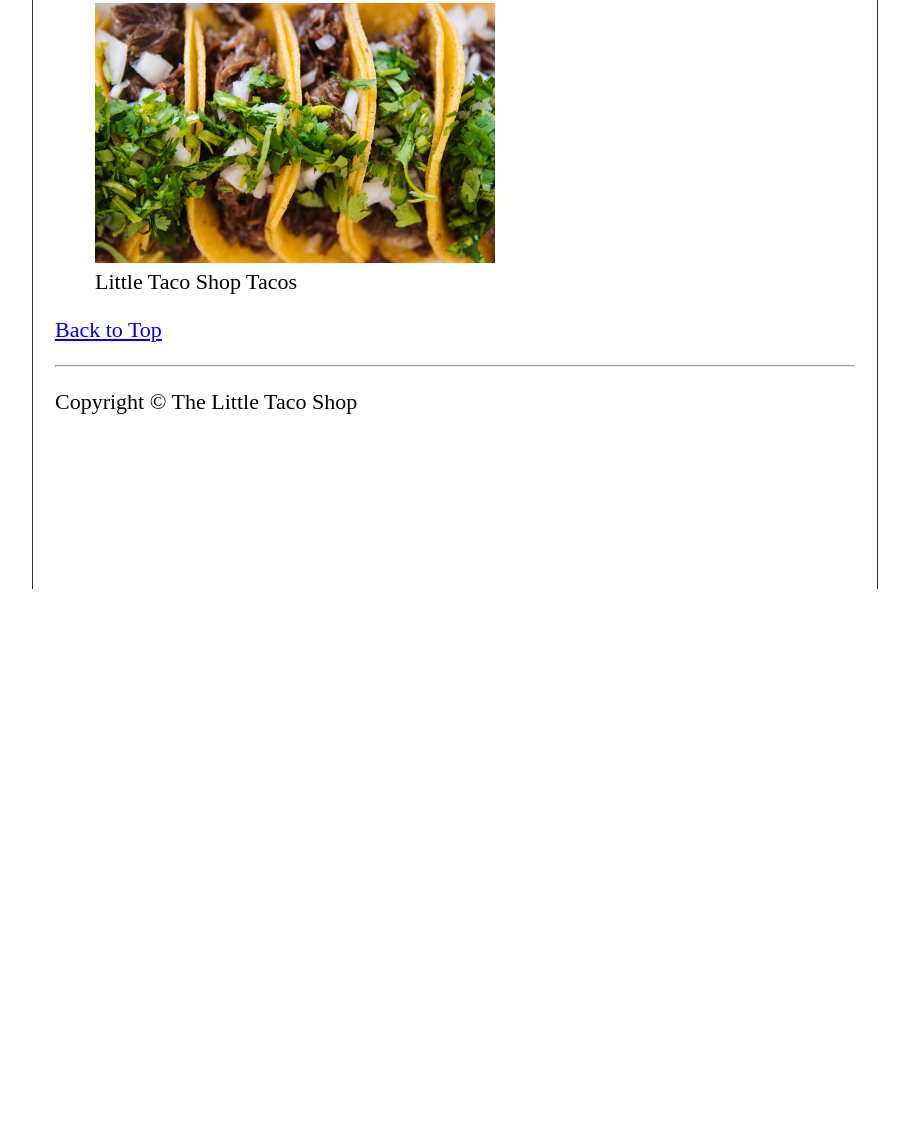
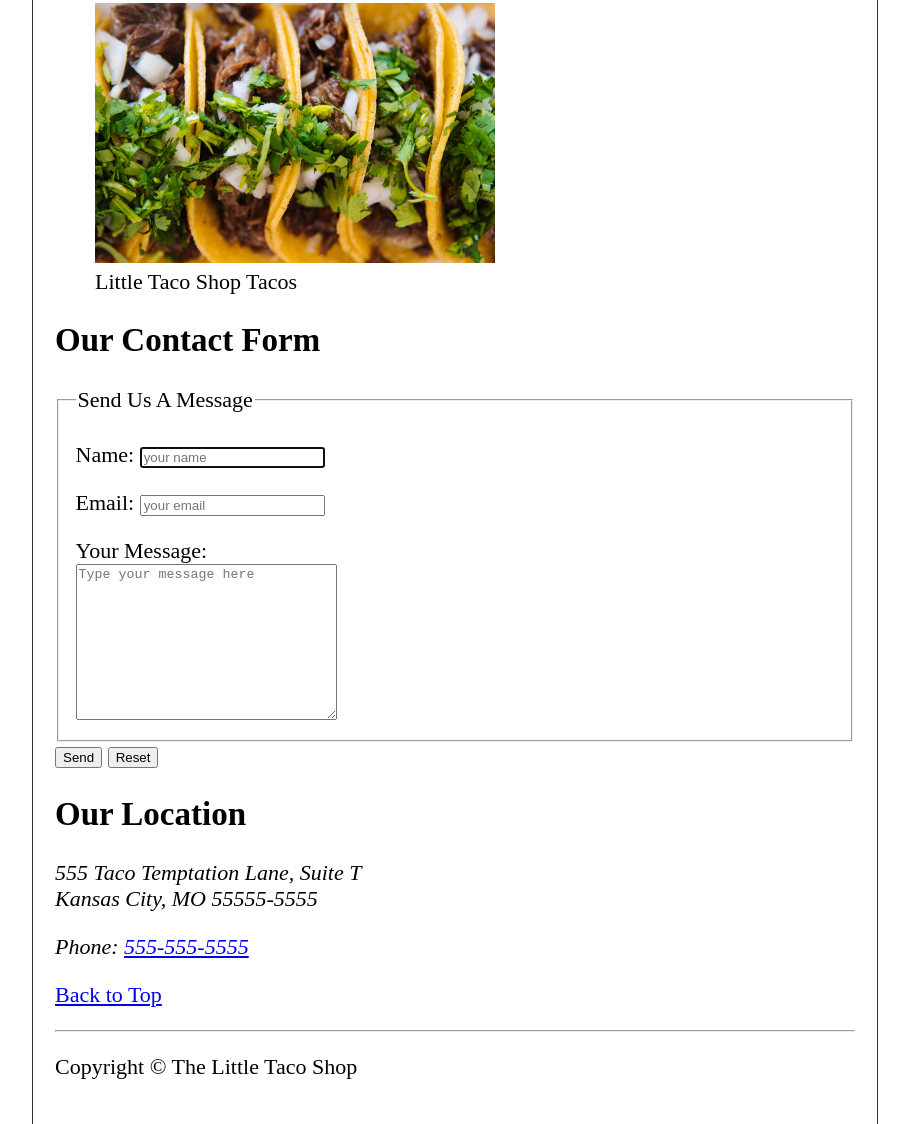
Before and after one commit to alexanderlieder1/learning-cs, a website: page HTML-Project/contact.html in a window 1280 px wide. Shown: the part 255-1379 px from the top of the page, without its empty margins (185-1094 px from the left). Before the commit the page ends 844 px from the top, so only its background shows below. Drawn offline with Linux system fonts and the light colour scheme.

Commit message:
feat(contact): Add content

```diff
--- a/HTML-Project/contact.html
+++ b/HTML-Project/contact.html
@@ -28,7 +28,34 @@
 
 <main>
     <article id="contact">
+        <h2>Our Contact Form</h2>
+        <form action="https://httpbin.org/post" method="post">
+            <fieldset>
+                <legend>Send Us A Message</legend>
+                <p>
+                    <label for="name">Name:</label>
+                    <input type="text" id="name" name="name" placeholder="your name" autocomplete="on" required autofocus>
+                </p>
+                <p>
+                    <label for="email">Email:</label>
+                    <input type="email" id="email" name="email" placeholder="your email" required>
+                </p>
+                <label for="message">Your Message:</label>
+                <br>
+                <textarea id="message" name="message" rows="10" cols="30" placeholder="Type your message here"></textarea>
+            </fieldset>
+            <button type="submit">Send</button>
+            <button type="reset">Reset</button>
+        </form>
+    </article>
 
+    <article id="location">
+        <h2>Our Location</h2>
+        <address>
+            555 Taco Temptation Lane, Suite T<br>
+            Kansas City, MO 55555-5555<br>
+            <p>Phone: <a href="tel:+15555555555">555-555-5555</a></p>
+        </address>
     </article>
 </main>
 
```
